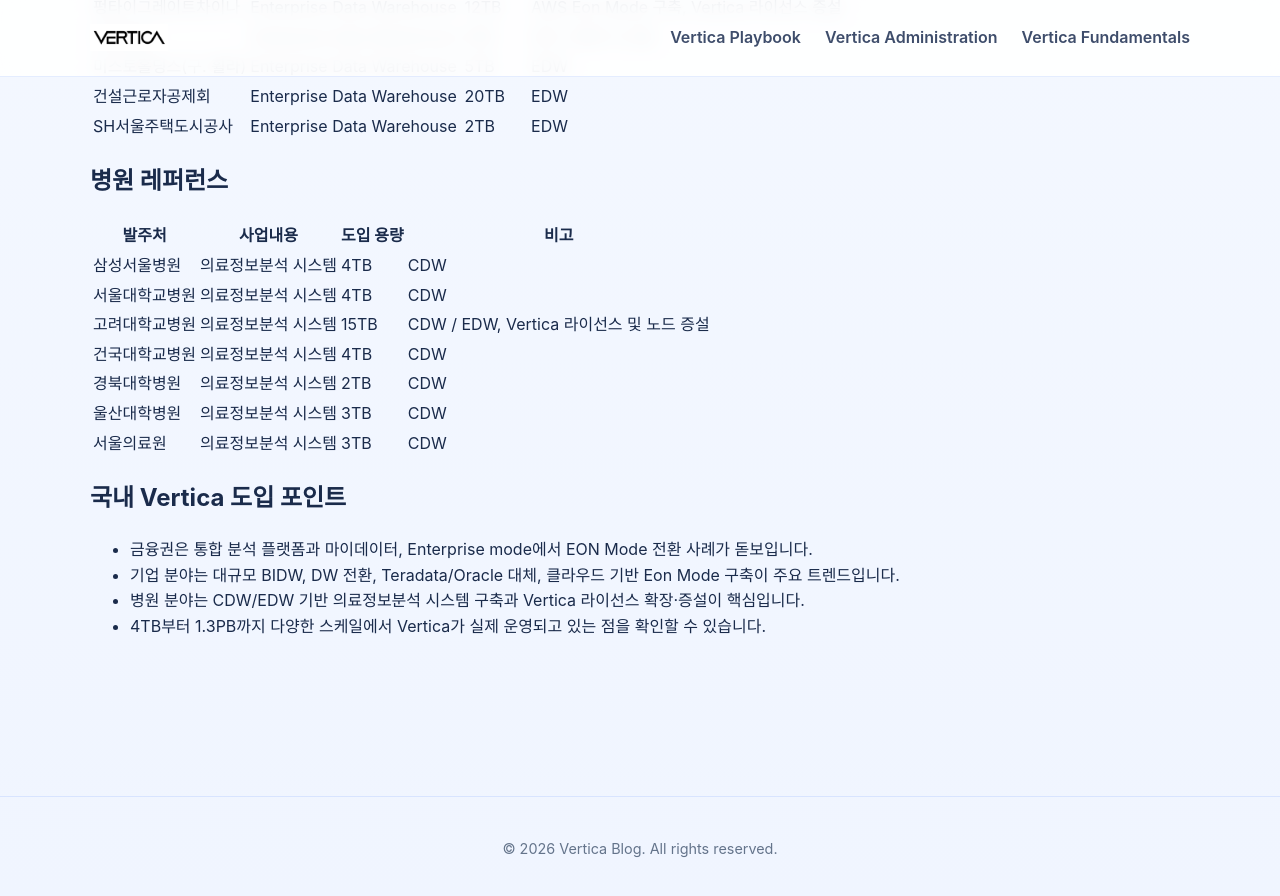
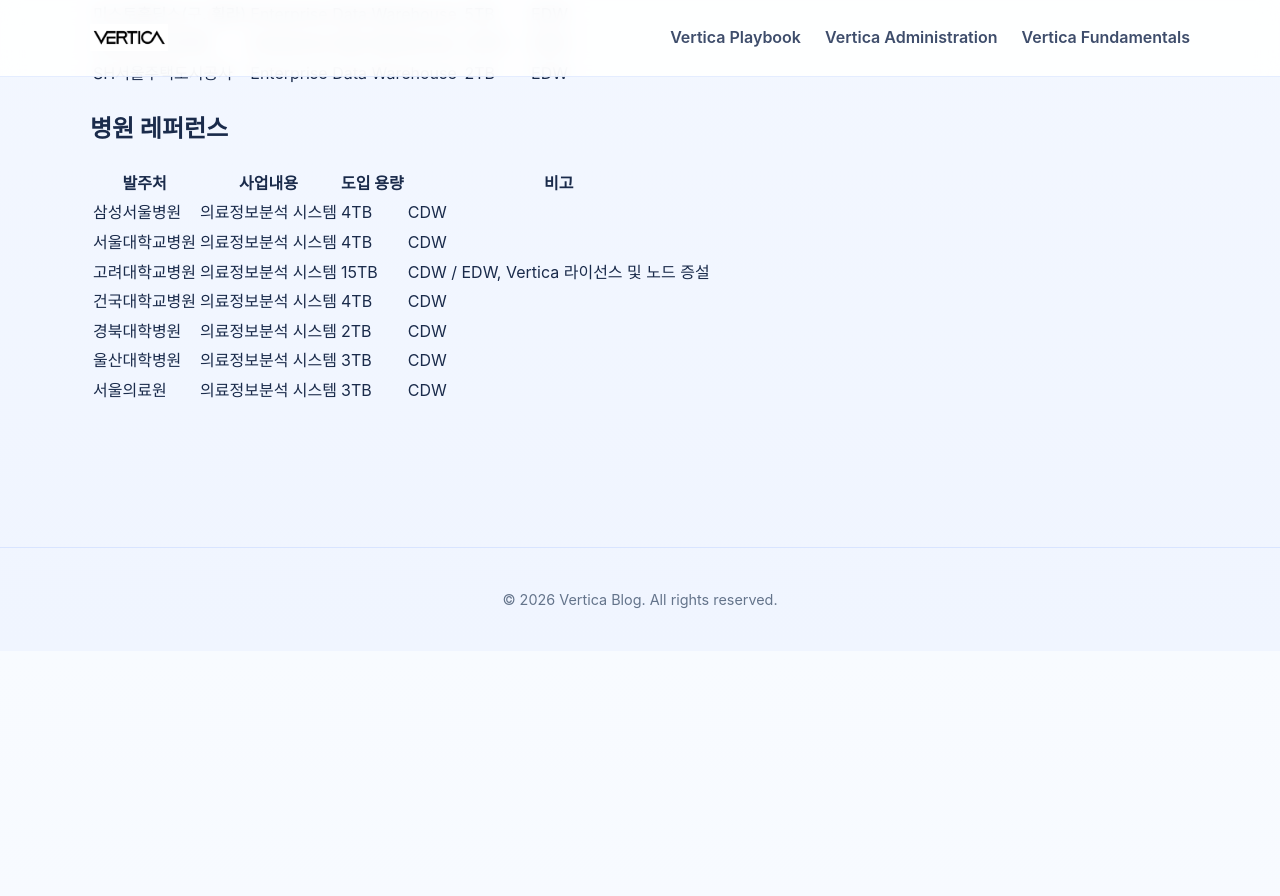
Before and after one commit to JIN0326/vertica_blog, a Jekyll site: the page built from reference.md, in a window 1280 px wide and 900 px high, scrolled down 1309 px. Shown: the top 896 px of the window. Built offline with Jekyll 4.4.1, drawn with Linux system fonts in a browser that asks for light colours; after the commit the page ends 1960 px from its top, so only the background shows below that; some of the changed text lies outside the part shown.

Commit message:
Update blog content and styling

```diff
--- a/_layouts/default.html
+++ b/_layouts/default.html
@@ -22,6 +22,7 @@
                 <a href="{{ '/technology' | relative_url }}">Vertica 핵심 기술</a>
                 <a href="{{ '/portfolio' | relative_url }}">Vertica 포트폴리오</a>
                 <a href="{{ '/architecture' | relative_url }}">Vertica 아키텍처</a>
+                <a href="{{ '/reference' | relative_url }}">Vertica 레퍼런스</a>
               </div>
             </div>
 
--- a/vertica-reference.md
+++ b/reference.md
@@ -5,8 +5,7 @@
 
 <div class="hero-container">
   <div class="hero-content">
-    <span class="eyebrow">Reference</span>
-    <h1>국내 Vertica 도입 사례와 실전 레퍼런스</h1>
+    <h1>Vertica 레퍼런스</h1>
     <p>금융, 기업, 병원 분야에서 검증된 Vertica 구축 사례를 정리했습니다. <br>
     대용량 분석, DW 전환, EON Mode 도입 등 실제 레퍼런스를 통해 Vertica 적용 포인트를 확인해보세요.</p>
   </div>
@@ -69,10 +68,3 @@
 | 경북대학병원 | 의료정보분석 시스템 | 2TB | CDW |
 | 울산대학병원 | 의료정보분석 시스템 | 3TB | CDW |
 | 서울의료원 | 의료정보분석 시스템 | 3TB | CDW |
-
-## 국내 Vertica 도입 포인트
-
-- 금융권은 통합 분석 플랫폼과 마이데이터, Enterprise mode에서 EON Mode 전환 사례가 돋보입니다.
-- 기업 분야는 대규모 BIDW, DW 전환, Teradata/Oracle 대체, 클라우드 기반 Eon Mode 구축이 주요 트렌드입니다.
-- 병원 분야는 CDW/EDW 기반 의료정보분석 시스템 구축과 Vertica 라이선스 확장·증설이 핵심입니다.
-- 4TB부터 1.3PB까지 다양한 스케일에서 Vertica가 실제 운영되고 있는 점을 확인할 수 있습니다.
```
Also changed, not shown: index.md (+1 -1 lines), what-is-vertica.md (+0 -1 lines).
